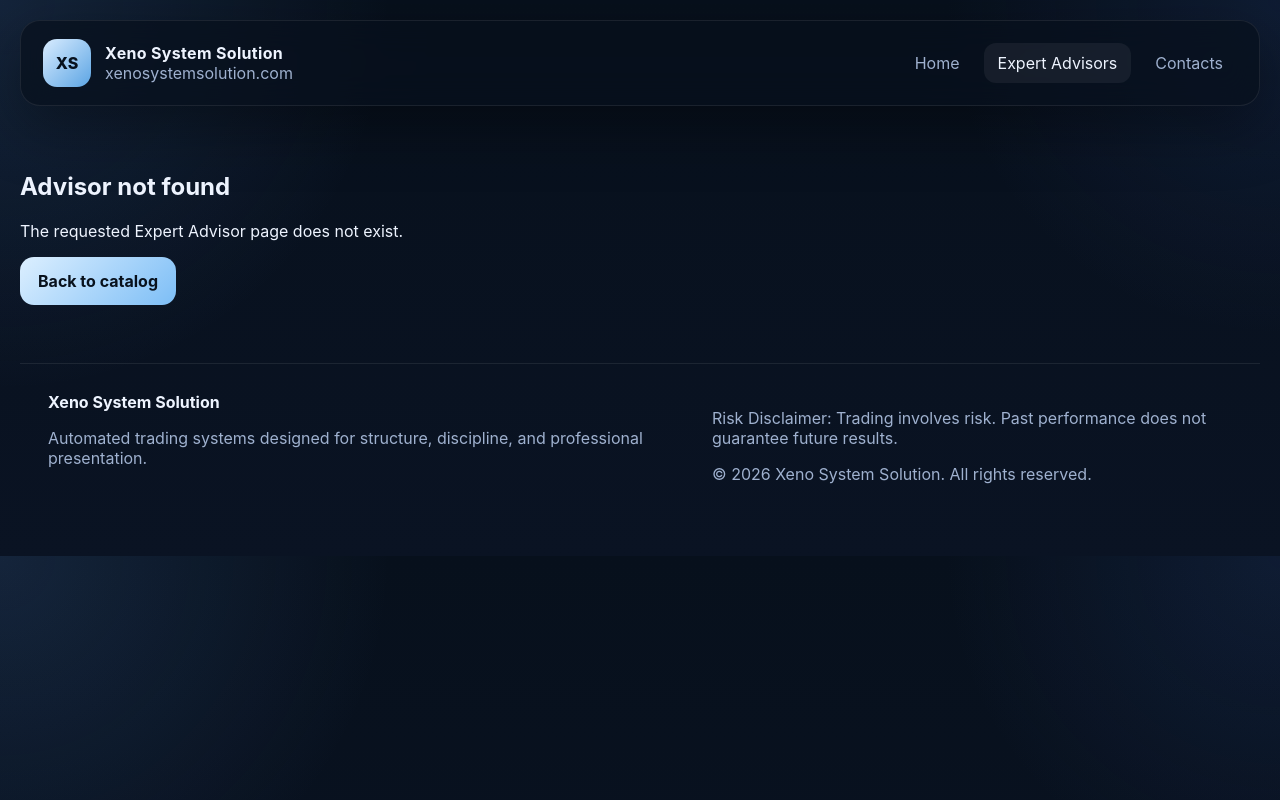
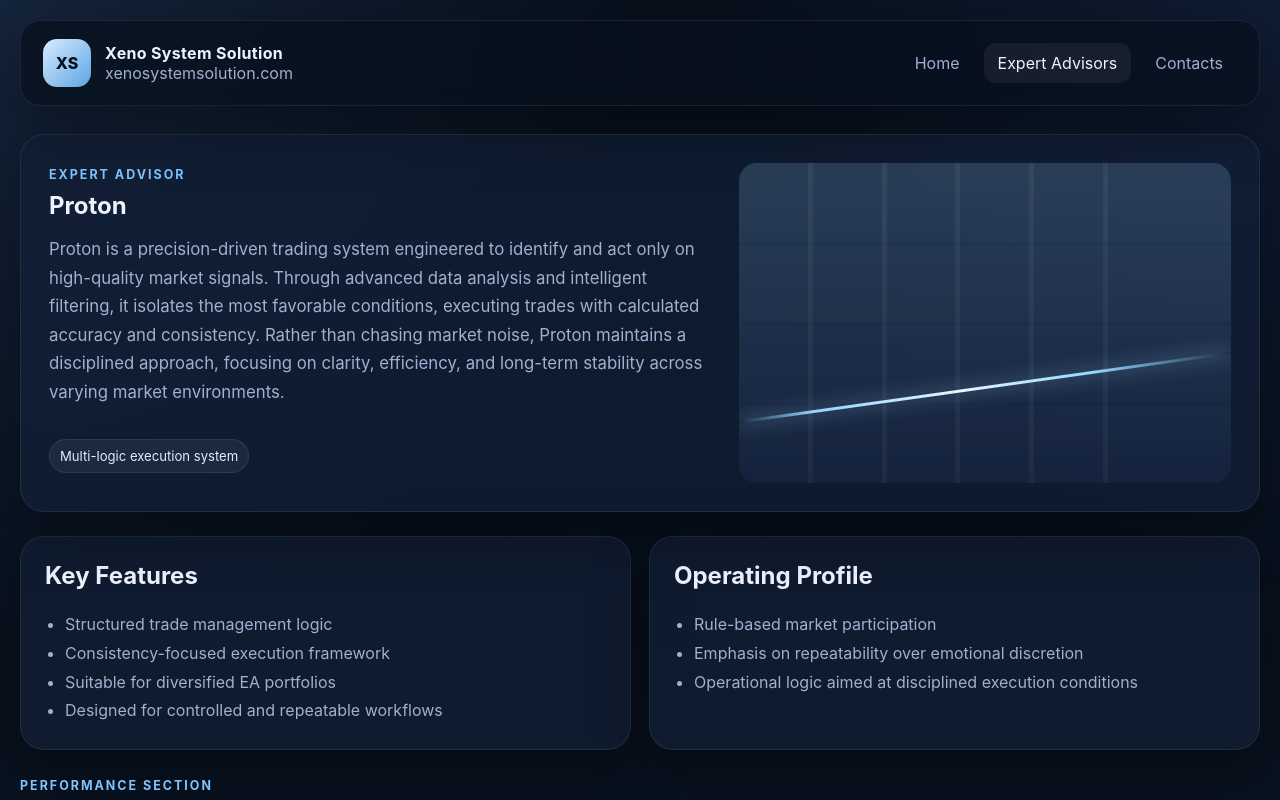
Before and after one commit to giovannimaccioni1989-byte/xeno-system-solution, a React (Vite) app: page /expert-advisors/Proton in a window 1280 px wide. Shown: the top 800 px of the page. Built offline with nearby package versions, Linux system fonts and the light colour scheme.

Commit message:
Update advisors.js

```diff
--- a/src/data/advisors.js
+++ b/src/data/advisors.js
@@ -1,11 +1,11 @@
 export const advisors = [
   {
-    slug: 'alexander',
-    name: 'Alexander',
+    slug: 'Proton',
+    name: 'Proton',
     category: 'Multi-logic execution system',
     shortDescription: 'A structured Expert Advisor focused on disciplined execution and portfolio consistency.',
     overview:
-      'Alexander is designed for traders who value methodical automation, clear rule sets, and operational stability. It is presented as a robust core system for users seeking an institutional-style approach to algorithmic execution.',
+      'Proton is a precision-driven trading system engineered to identify and act only on high-quality market signals. Through advanced data analysis and intelligent filtering, it isolates the most favorable conditions, executing trades with calculated accuracy and consistency. Rather than chasing market noise, Proton maintains a disciplined approach, focusing on clarity, efficiency, and long-term stability across varying market environments.',
     features: [
       'Structured trade management logic',
       'Consistency-focused execution framework',
```
